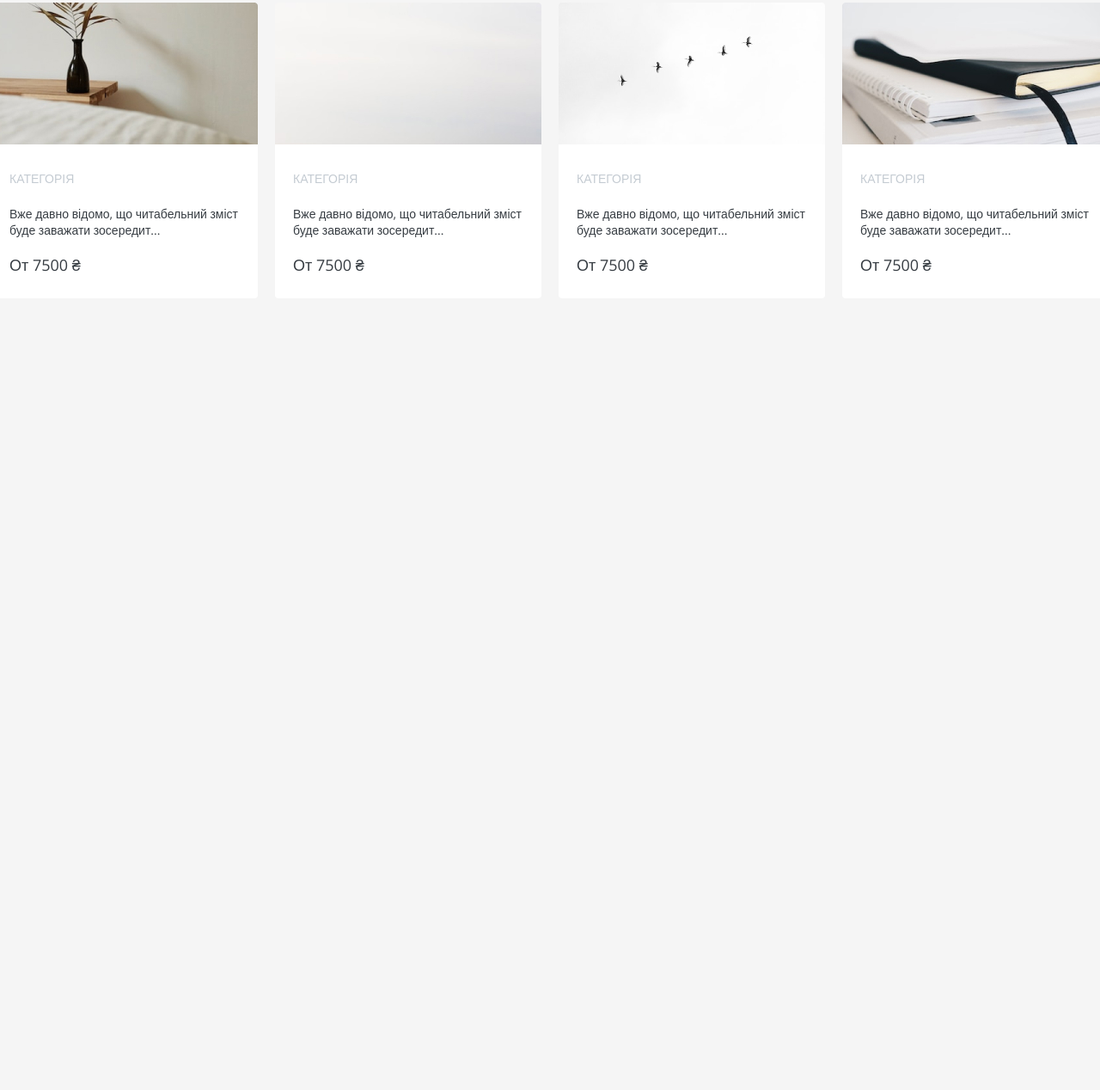
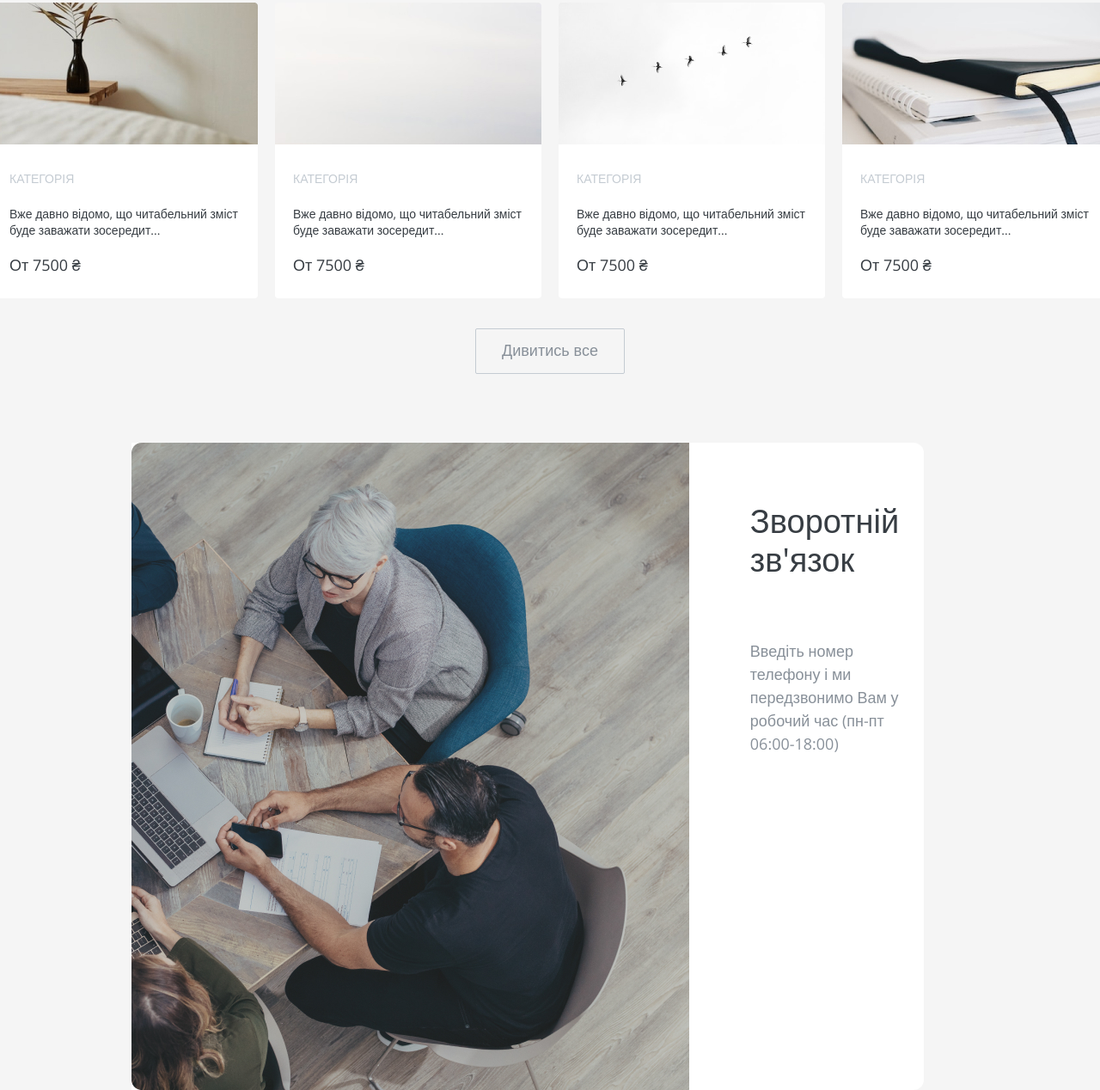
Before and after one commit to iuliachobotar/ostapwkit, a plain HTML site: page index.html in a window 1280 px wide. Shown: the part 2194-3462 px from the top of the page at 86% size. Before the commit the page ends 2541 px from the top, so only its background shows below. Drawn offline with nearby package versions, Linux system fonts and the light colour scheme.

Commit message:
additional changes

```diff
--- a/index.css
+++ b/index.css
@@ -491,3 +491,65 @@ line-height: 26.908px;
     gap: 20px;
     justify-content: center;
 }
+.name_button_bottom{
+    color: #889099;
+text-align: center;
+font-size: 18px;
+font-style: normal;
+font-weight: 400;
+line-height: normal;
+padding: 15px 30px;
+background: none;
+border-radius: 2px;
+border: 1px solid var(--c-4-cbd-2, #C4CBD2);
+cursor: pointer;
+}
+.name_button_bot{
+    display: flex;
+    justify-content: center;
+    margin-top: 35px;
+}
+/* end */
+
+
+/* communication */
+
+.communication{
+    margin-top: 80px;
+}
+.communication_pos{
+    display: flex;
+    justify-content: center;
+    background: #fff;
+    border-radius: 12px;
+}
+.communication_info{
+    margin: 68px 81px 73px 71px;
+}
+.communication_title{
+    color: #373D43;
+font-size: 38px;
+font-style: normal;
+font-weight: 400;
+line-height: 45.6px;
+margin-bottom: 70px;
+}
+
+.communication_text {
+    color: #889099;
+font-size: 18px;
+font-style: normal;
+font-weight: 400;
+line-height: 26.908px;
+}
+
+
+
+
+
+/* end */
+
+/* questions */
+.questions{
+    margin-top: 65px;
+}
--- a/index.html
+++ b/index.html
@@ -224,6 +224,25 @@
                 </div>
             </li>
         </ul>
+        <div class="name_button_bot">
+            <button class="name_button_bottom">
+                Дивитись все
+            </button>
+        </div>
+    </section>
+    <section class="communication container">
+        <div class="communication_pos">
+            <img src="./img/shutterstock_1379561885 2.jpg" alt="">
+            <div class="communication_info">
+                <h2 class="communication_title">Зворотній зв'язок</h2>
+                <p class="communication_text">Введіть номер телефону і ми передзвонимо Вам у робочий час (пн-пт 06:00-18:00)</p>
+
+            </div>
+        </div>
+
+    </section>
+    <section class="questions">
+
     </section>
 </body>
 
```
